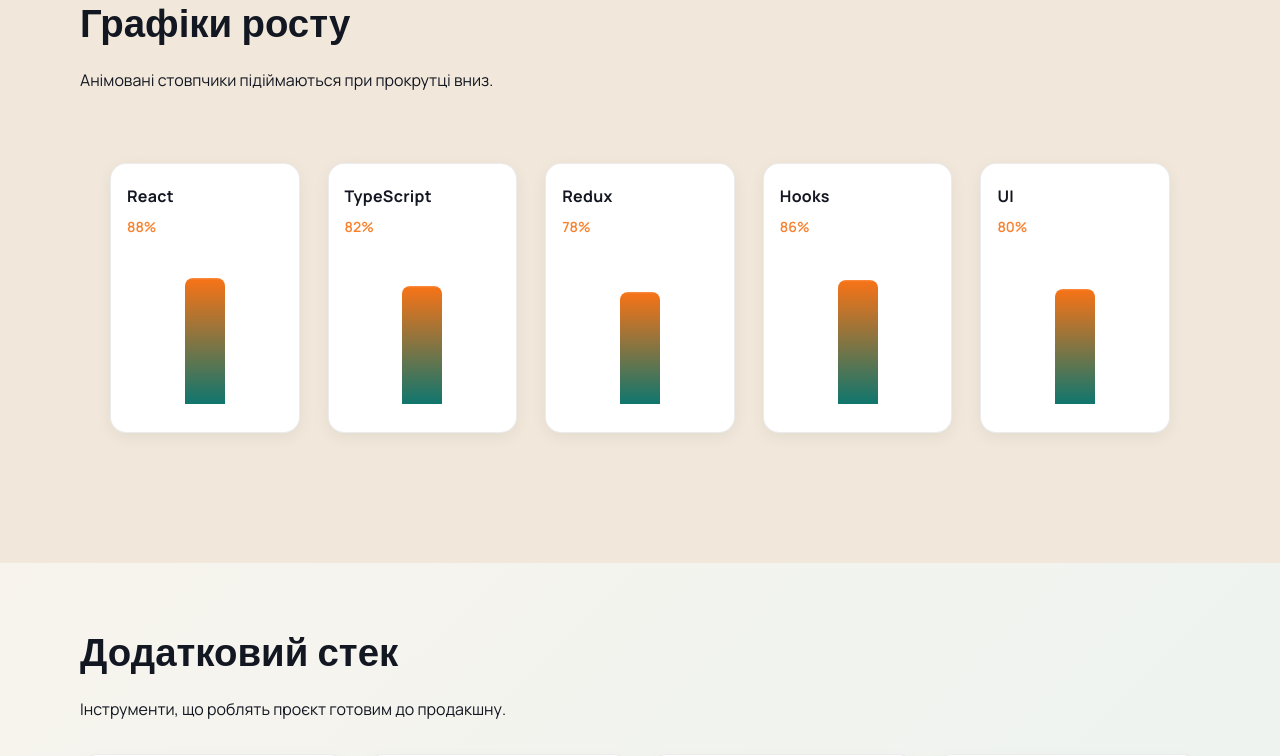
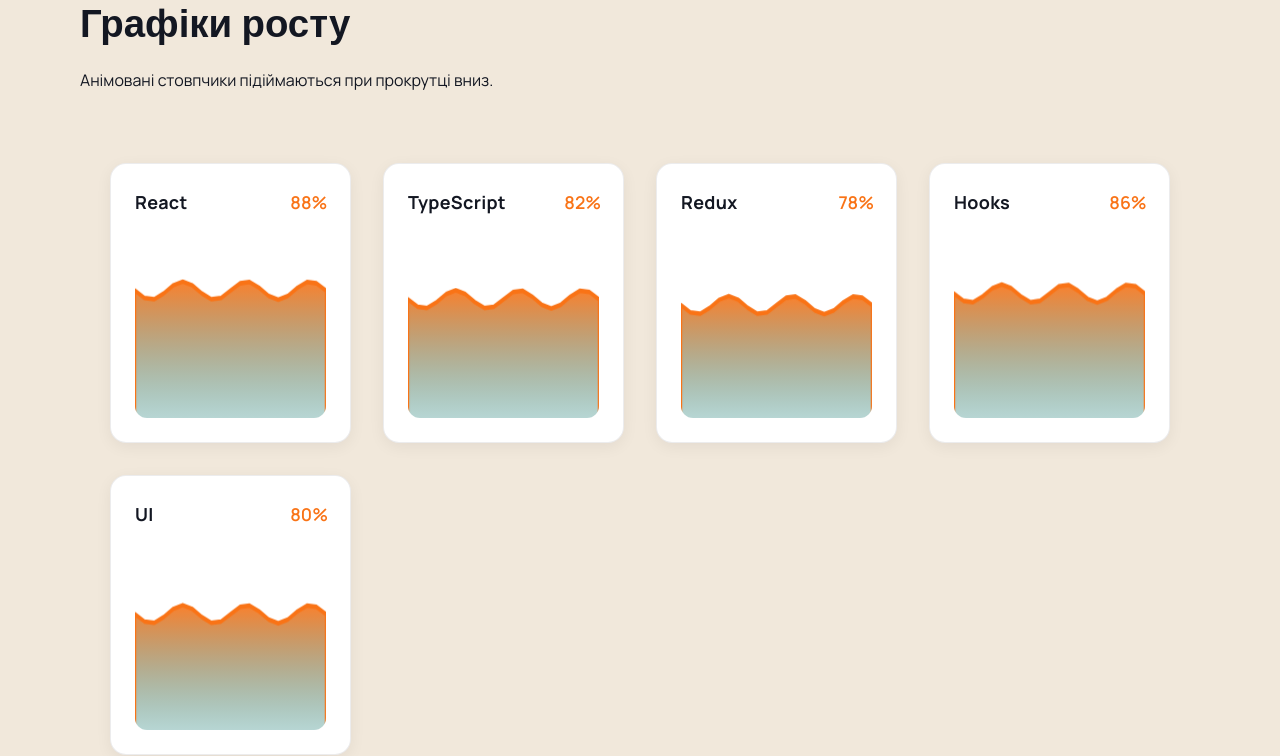
Before and after one commit to desmodaus/promo, a React (Vite) app: page / in a window 1280 px wide. Shown: the part 1380-2136 px from the top of the page. Built offline with nearby package versions, Linux system fonts and the light colour scheme.

Commit message:
Redesign charts with SVG wave effect

```diff
--- a/src/components/SkillCharts.tsx
+++ b/src/components/SkillCharts.tsx
@@ -38,20 +38,60 @@
     return () => observer.disconnect();
   }, []);
 
+  const generateWavePath = (value: number, isActive: boolean) => {
+    if (!isActive) return "M0,100 L200,100";
+
+    const height = 100 - (value / 100) * 80;
+    const waves = 3;
+    let path = `M0,100 `;
+
+    for (let i = 0; i <= 200; i += 10) {
+      const x = i;
+      const waveOffset = Math.sin((i / 200) * waves * Math.PI * 2) * 5;
+      const y = height + waveOffset;
+      path += `L${x},${y} `;
+    }
+
+    path += `L200,100 Z`;
+    return path;
+  };
+
   return (
-    <div ref={containerRef} className="chart-grid">
+    <div ref={containerRef} className="chart-grid-wave">
       {charts.map((item) => (
-        <div key={item.label} className="chart-item">
-          <div className="chart-header">
-            <span className="chart-label">{item.label}</span>
-            <span className="chart-percent">{item.value}%</span>
+        <div key={item.label} className="chart-wave-item">
+          <div className="chart-wave-header">
+            <span className="chart-wave-label">{item.label}</span>
+            <span className={`chart-wave-percent ${isVisible ? 'active' : ''}`}>
+              {isVisible ? item.value : 0}%
+            </span>
           </div>
-          <div className="chart-container">
-            <div
-              className={`chart-bar-fill ${isVisible ? 'active' : ''}`}
-              style={{ '--bar-height': `${item.value}%` } as React.CSSProperties}
+          <svg
+            className="chart-wave-svg"
+            viewBox="0 0 200 100"
+            preserveAspectRatio="none"
+          >
+            <defs>
+              <linearGradient id={`grad-${item.label}`} x1="0%" y1="0%" x2="0%" y2="100%">
+                <stop offset="0%" stopColor="var(--brand)" stopOpacity="0.9" />
+                <stop offset="100%" stopColor="var(--accent)" stopOpacity="0.3" />
+              </linearGradient>
+            </defs>
+            <path
+              className={`chart-wave-fill ${isVisible ? 'active' : ''}`}
+              d={generateWavePath(item.value, isVisible)}
+              fill={`url(#grad-${item.label})`}
             />
-          </div>
+            <path
+              className={`chart-wave-line ${isVisible ? 'active' : ''}`}
+              d={generateWavePath(item.value, isVisible).replace(' Z', '')}
+              stroke="var(--brand)"
+              strokeWidth="2.5"
+              fill="none"
+              strokeLinecap="round"
+              strokeLinejoin="round"
+            />
+          </svg>
         </div>
       ))}
     </div>
--- a/src/styles/index.css
+++ b/src/styles/index.css
@@ -533,96 +533,96 @@
   transform: translateY(-3px);
 }
 
-.chart-grid {
+.chart-grid-wave {
   display: grid;
-  grid-template-columns: repeat(auto-fit, minmax(160px, 1fr));
-  gap: 28px;
+  grid-template-columns: repeat(auto-fit, minmax(200px, 1fr));
+  gap: 32px;
   margin: 40px 0;
   padding: 30px;
 }
 
-.chart-item {
+.chart-wave-item {
   display: flex;
   flex-direction: column;
-  gap: 14px;
+  gap: 16px;
   background: var(--card);
-  padding: 20px 16px;
+  padding: 24px;
   border-radius: 16px;
   border: 1px solid var(--border);
   box-shadow: 0 4px 16px rgba(0, 0, 0, 0.06);
   transition: all 0.3s ease;
+  min-height: 280px;
 }
 
-.chart-item:hover {
-  transform: translateY(-4px);
-  box-shadow: 0 12px 32px rgba(0, 0, 0, 0.1);
+.chart-wave-item:hover {
+  transform: translateY(-6px);
+  box-shadow: 0 16px 40px rgba(0, 0, 0, 0.12);
   border-color: var(--brand);
 }
 
-.chart-header {
+.chart-wave-header {
   display: flex;
-  flex-direction: column;
-  gap: 6px;
+  justify-content: space-between;
+  align-items: center;
+  margin-bottom: 4px;
 }
 
-.chart-label {
+.chart-wave-label {
   font-weight: 700;
-  font-size: 16px;
+  font-size: 18px;
   color: var(--text);
   letter-spacing: 0.3px;
 }
 
-.chart-percent {
+.chart-wave-percent {
   font-weight: 600;
-  font-size: 14px;
+  font-size: 16px;
   color: var(--brand);
-  opacity: 0.9;
+  opacity: 0.7;
+  transition: all 0.8s cubic-bezier(0.34, 1.56, 0.64, 1);
 }
 
-.chart-container {
-  height: 160px;
-  background: linear-gradient(135deg, rgba(var(--brand-rgb), 0.05) 0%, rgba(var(--accent-rgb), 0.05) 100%);
+.chart-wave-percent.active {
+  opacity: 1;
+  transform: scale(1.1);
+}
+
+.chart-wave-svg {
+  width: 100%;
+  height: 140px;
+  background: linear-gradient(135deg, rgba(var(--brand-rgb), 0.04) 0%, rgba(var(--accent-rgb), 0.04) 100%);
   border-radius: 12px;
   overflow: hidden;
-  display: flex;
-  align-items: flex-end;
-  justify-content: center;
-  padding: 8px;
-  gap: 4px;
+  flex-grow: 1;
 }
 
-.chart-bar-fill {
-  width: 40px;
-  height: 0;
-  background: linear-gradient(180deg, var(--brand) 0%, var(--accent) 100%);
-  border-radius: 8px 8px 0 0;
-  transition: height 1.2s cubic-bezier(0.34, 1.56, 0.64, 1), box-shadow 0.3s ease;
-  box-shadow: 0 -4px 12px rgba(var(--brand-rgb), 0.2);
-  position: relative;
+.chart-wave-fill {
+  opacity: 0;
+  transition: opacity 1.2s ease-out;
 }
 
-.chart-bar-fill.active {
-  height: var(--bar-height);
+.chart-wave-fill.active {
+  opacity: 1;
 }
 
-.chart-bar-fill.active::before {
-  content: '';
-  position: absolute;
-  top: -2px;
-  left: 0;
-  right: 0;
-  height: 4px;
-  background: linear-gradient(180deg, rgba(255, 255, 255, 0.4) 0%, transparent 100%);
-  border-radius: 8px 8px 0 0;
-  animation: glow 2s ease-in-out infinite;
+.chart-wave-line {
+  opacity: 0;
+  transition: opacity 1.2s ease-out;
+  filter: drop-shadow(0 0 6px rgba(var(--brand-rgb), 0.4));
 }
 
-@keyframes glow {
+.chart-wave-line.active {
+  opacity: 1;
+  animation: wave-flow 3s ease-in-out infinite;
+}
+
+@keyframes wave-flow {
   0%, 100% {
-    box-shadow: 0 -4px 12px rgba(var(--brand-rgb), 0.2);
+    opacity: 1;
+    filter: drop-shadow(0 0 6px rgba(var(--brand-rgb), 0.4));
   }
   50% {
-    box-shadow: 0 -8px 20px rgba(var(--brand-rgb), 0.4);
+    filter: drop-shadow(0 0 12px rgba(var(--brand-rgb), 0.8));
   }
 }
 
```
